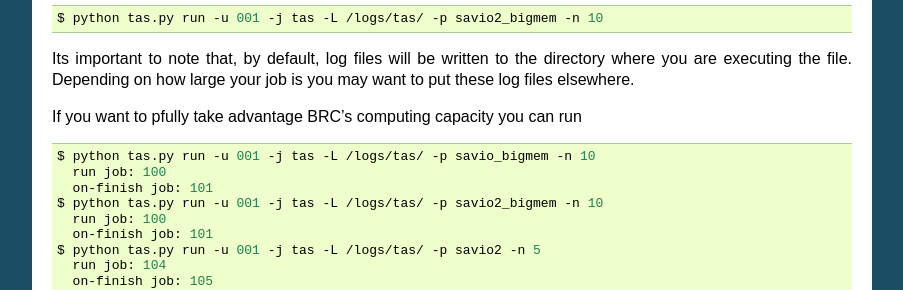
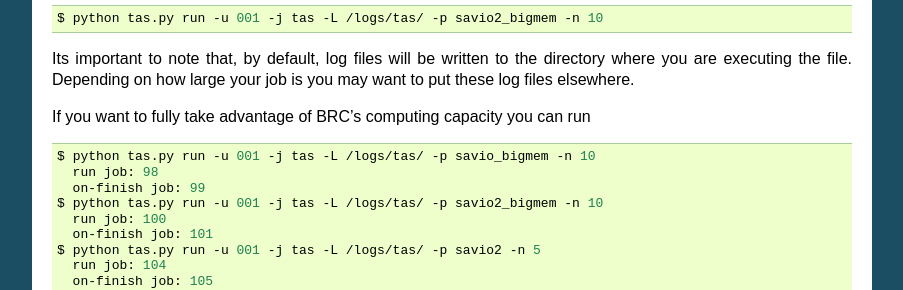
Before and after one commit to ClimateImpactLab/jrnr, a Sphinx documentation site: the page built from docs/usage.rst, in a window 1280 px wide and 1400 px high, scrolled down 1911 px. Shown: the part 152-442 px from the top of the window, without its empty margins (198-1101 px from the left). Built offline with Sphinx 7.4.7, drawn with Linux system fonts in a browser that asks for light colours; pages that are not in the unit, such as notebooks, are missing from menus; the version number is read from the project's files by our own code.

Commit message:
multiple calls to jrnr in doc

```diff
--- a/docs/usage.rst
+++ b/docs/usage.rst
@@ -120,13 +120,13 @@
 Its important to note that, by default, log files will be written to the directory where you are executing the file. Depending on how large your job is you may want to put these log files elsewhere.
 
 
-If you want to pfully take advantage BRC's computing capacity you can run
+If you want to fully take advantage of BRC's computing capacity you can run
 
 .. code-block:: bash
 
     $ python tas.py run -u 001 -j tas -L /logs/tas/ -p savio_bigmem -n 10
-      run job: 100
-      on-finish job: 101
+      run job: 98
+      on-finish job: 99
     $ python tas.py run -u 001 -j tas -L /logs/tas/ -p savio2_bigmem -n 10
       run job: 100
       on-finish job: 101
@@ -194,7 +194,7 @@
 
   In [4]: PERIODS = (
           [dict(scenario='historical', year=y) for y in range(1981, 2006)] +
-          [dict(scenario='rcp45',  year=y) for y in range(2006, 2100)]
+          [dict(scenario='rcp45',  year=y) for y in range(2006, 2100)])
 
   In [5]: job_spec = [PERIODS, MODELS]
 
```
